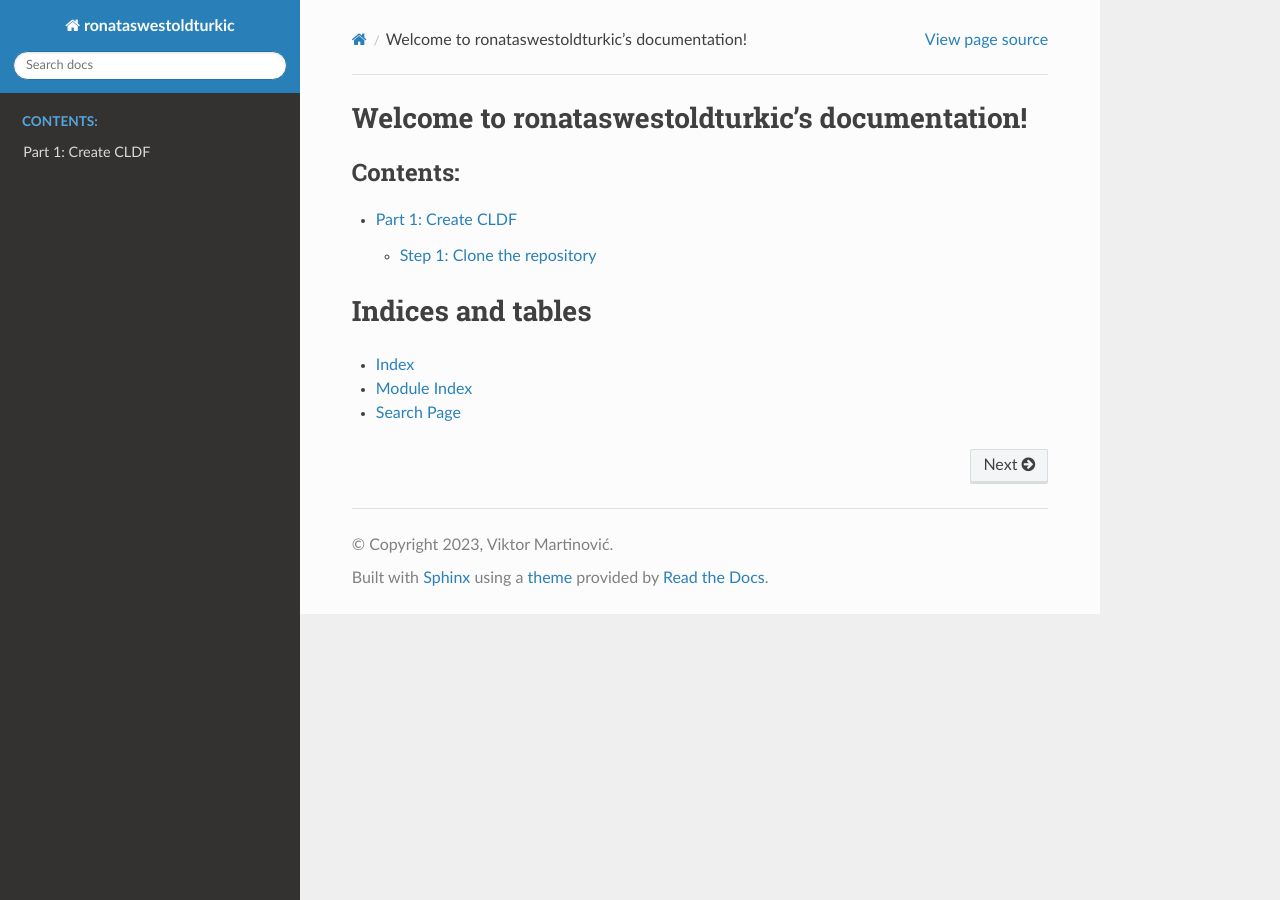
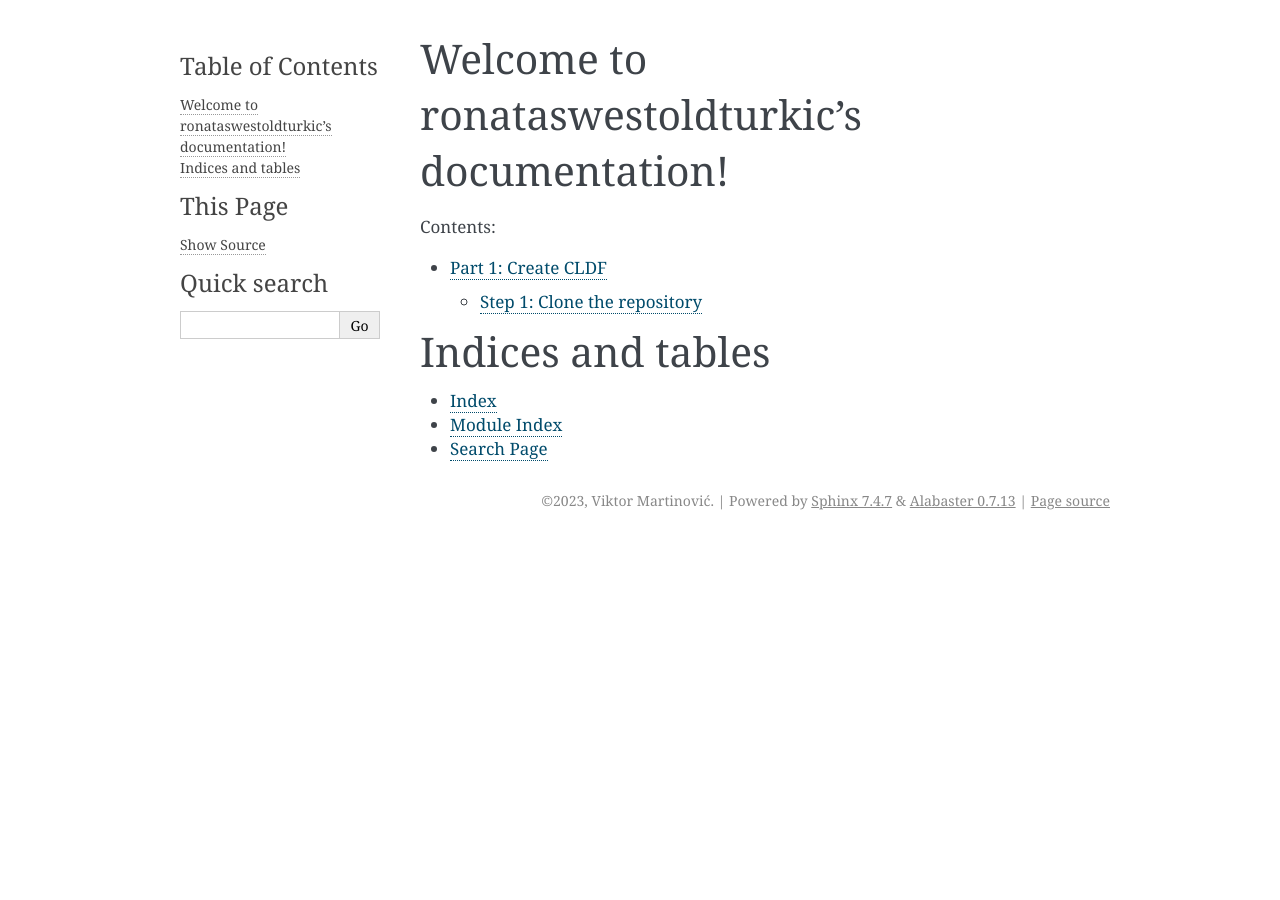
Before and after one commit to LoanpyDataHub/ronataswestoldturkic, a Sphinx documentation site: the page built from docs/index.rst, in a window 1280 px wide. Built offline with Sphinx 7.4.7, drawn with Linux system fonts in a browser that asks for light colours.

Commit message:
[skip ci] add

```diff
--- a/docs/conf.py
+++ b/docs/conf.py
@@ -5,9 +5,6 @@
 
 # -- Project information -----------------------------------------------------
 # https://www.sphinx-doc.org/en/master/usage/configuration.html#project-information
-import os
-import sys
-sys.path.insert(0, os.path.abspath('..'))
 
 project = 'ronataswestoldturkic'
 copyright = '2023, Viktor Martinović'
@@ -17,9 +14,15 @@ release = '2.0'
 # -- General configuration ---------------------------------------------------
 # https://www.sphinx-doc.org/en/master/usage/configuration.html#general-configuration
 
-extensions = ['sphinx.ext.autodoc']
+extensions = []
+
+templates_path = ['_templates']
+exclude_patterns = ['_build', 'Thumbs.db', '.DS_Store']
+
+
 
 # -- Options for HTML output -------------------------------------------------
 # https://www.sphinx-doc.org/en/master/usage/configuration.html#options-for-html-output
 
-html_theme = 'sphinx_rtd_theme'
+html_theme = 'alabaster'
+html_static_path = ['_static']
--- a/docs/index.rst
+++ b/docs/index.rst
@@ -10,7 +10,7 @@ Welcome to ronataswestoldturkic's documentation!
    :maxdepth: 2
    :caption: Contents:
 
-   makecldf.rst
+   mkcldf.rst
 
 Indices and tables
 ==================
--- a/docs/makeedictor.rst
+++ /dev/null
@@ -1,4 +0,0 @@
-ronataswestoldturkic Workflow
-=============================
-
-Part
--- a/docs/makeloanpy.rst
+++ /dev/null
@@ -1,4 +0,0 @@
-ronataswestoldturkic Workflow
-=============================
-
-Part
```
Also changed, not shown: docs/mkcldf.rst (renamed from docs/makecldf.rst), 2 other files.
